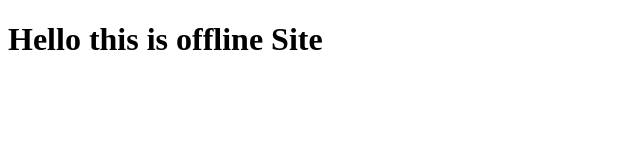
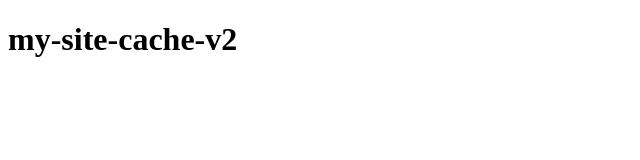
Before and after one commit to andrelatino/offline, a plain HTML site: page index.html in a window 1280 px wide. Shown: the whole page, without its empty margins (0-640 px from the left). Drawn offline with Linux system fonts and the light colour scheme.

Commit message:
v4
fix errors

```diff
--- a/index.html
+++ b/index.html
@@ -8,7 +8,7 @@
 
      </head>
     <body>
-        <h1>Hello this is offline Site</h1>
+        <h1>my-site-cache-v2</h1>
     </body>
     <footer>
         <script src="./scripts/main.js"></script>
--- a/scripts/sw.js
+++ b/scripts/sw.js
@@ -1,6 +1,6 @@
 var CACHE_NAME = 'my-site-cache-v2';
 var urlsToCache = [
-  '/',
+  '/index.html',
   '/styles/main.css',
   '/scripts/main.js',
   '/scripts/sw.js',
```
